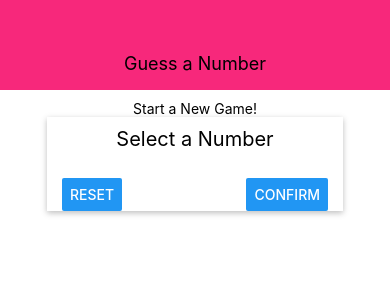
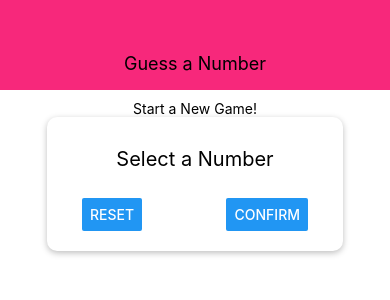
Before and after one commit to maxcramer/complete-react-native-guide-part-2, a React Native app: screen / in a window 390 px wide. Shown: the top 300 px of the page. Built offline with nearby package versions, Linux system fonts and the light colour scheme.

Commit message:
creating Card component, as seems something to use multiple times, passing ...styles.card, ...props.styles to get any custom styles able to overwrite styles.card

```diff
--- a/screens/StartGameScreen.js
+++ b/screens/StartGameScreen.js
@@ -33,9 +33,12 @@
         alignItems: 'center',
         shadowColor: 'black',
         shadowOffset: {width: 0, height: 2},
-        shadowOpacity: 0.26,
+        shadowOpacity: 0.26, // only works on ios
+        elevation: 8, // only works on android
         shadowRadius: 6,
         backgroundColor: 'white',
+        padding: 20,
+        borderRadius: 10
     },
     buttonContainer: {
         flexDirection: 'row',
```
Also changed, not shown: components/Card.js (added, +25 -0 lines).
